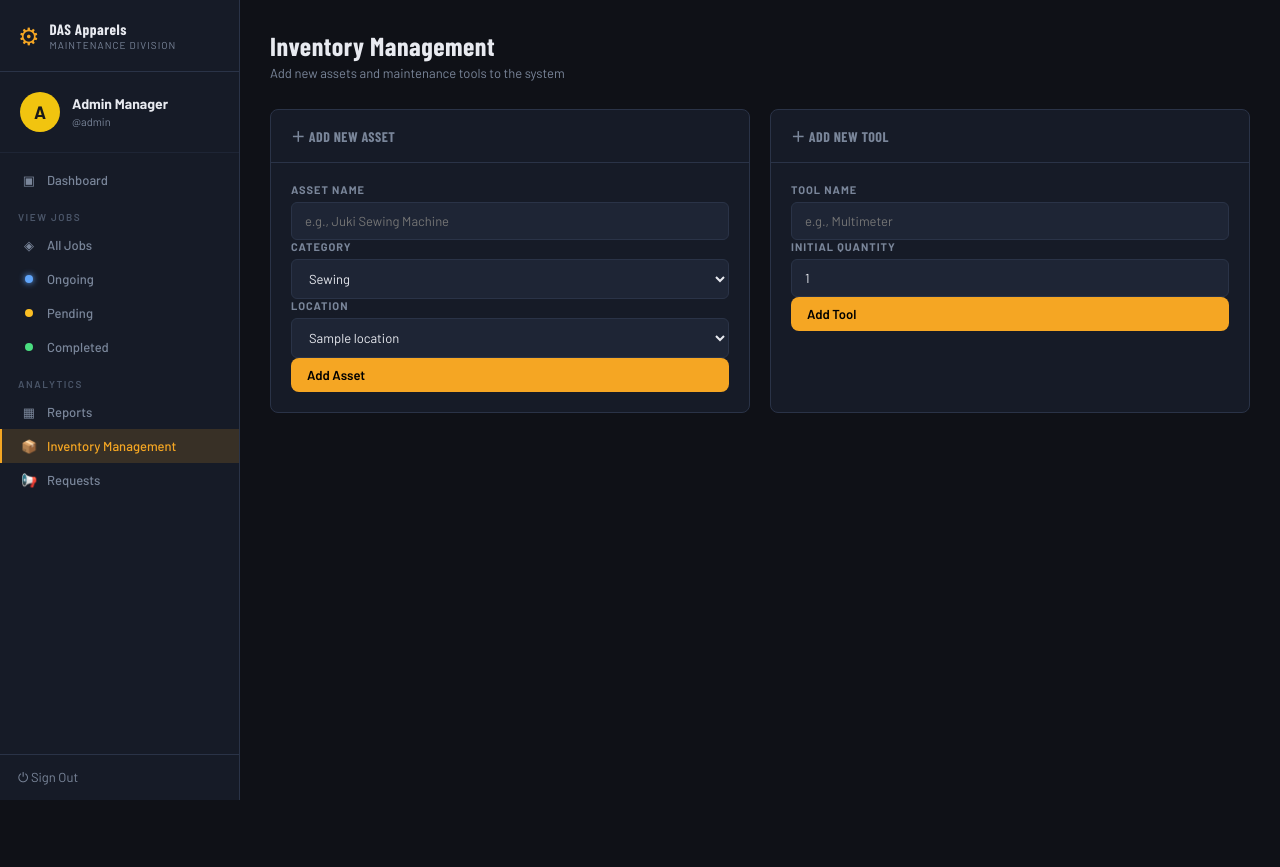
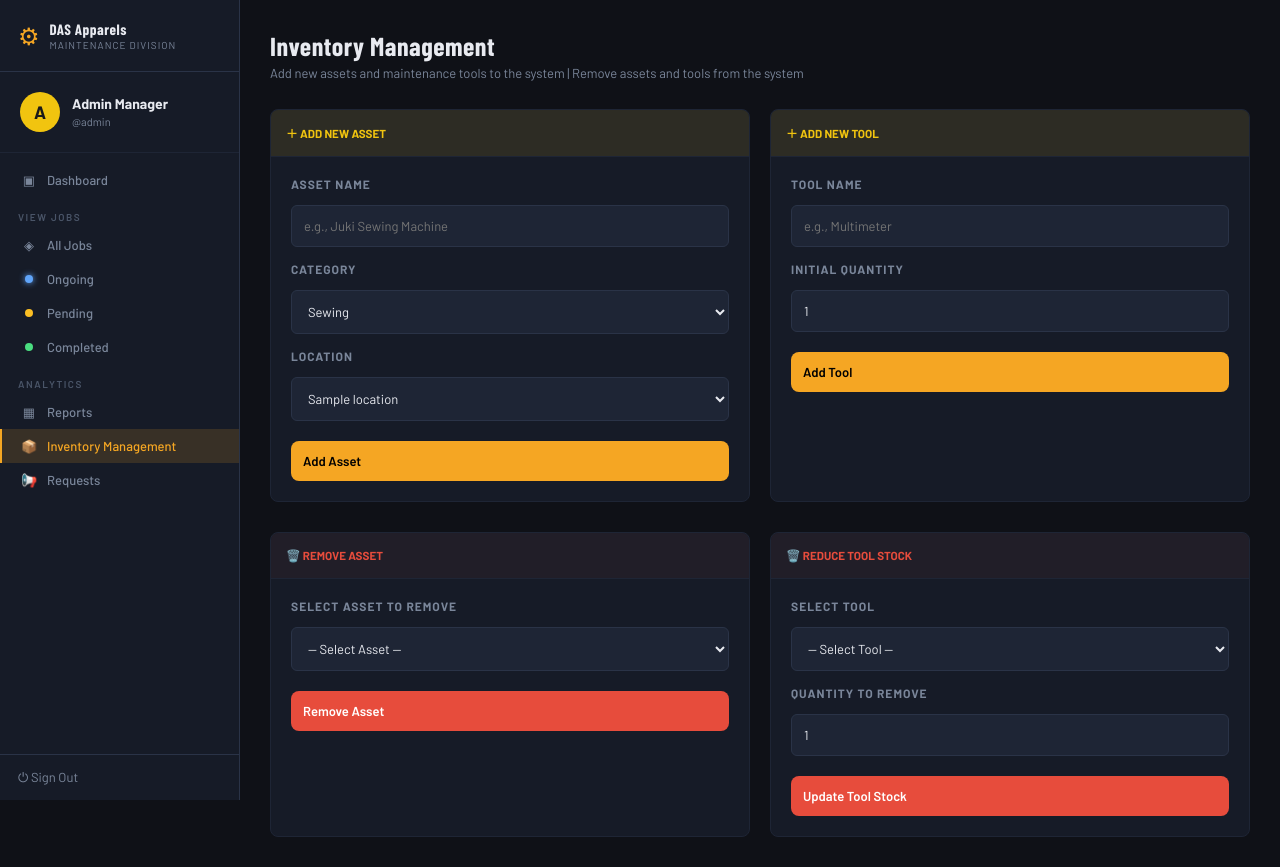
Before and after one commit to yohan-gamage/das-apperals, a Flask app: page /inventory in a window 1280 px wide. Before the commit the page ends 800 px from the top, so only its background shows below. Run offline with Flask 3, Linux system fonts and the light colour scheme; a user stored in the database is signed in; a database or web service that is not in the repository returns one stand-in record (values such as "Sample title"); data that the repository does not hold is empty; some libraries are stand-ins or nearby versions.

Commit message:
Update inventory.html

```diff
--- a/templates/inventory.html
+++ b/templates/inventory.html
@@ -3,53 +3,118 @@
 {% block content %}
 <div class="page-header">
     <h1>Inventory Management</h1>
-    <p>Add new assets and maintenance tools to the system</p>
+    <p>Add new assets and maintenance tools to the system | Remove assets and tools from the system</p>
 </div>
 
 <div class="reports-grid">
-    <div class="card">
-        <div class="card-header"><span class="card-title">＋ Add New Asset</span></div>
-        <div class="card-body">
+    <div class="card" style="padding: 0; overflow: hidden; border: 1px solid var(--bg3);">
+        <div style="padding: 15px; border-bottom: 1px solid var(--bg3); background: rgba(241, 196, 15, 0.1);">
+            <h5 style="margin: 0; color: #f1c40f; display: flex; align-items: center; gap: 10px;">
+                ＋ ADD NEW ASSET
+            </h5>
+        </div>
+        <div style="padding: 20px;">
             <form method="POST" action="{{ url_for('add_asset') }}">
                 <div class="form-group">
-                    <label>Asset Name</label>
-                    <input type="text" name="name" placeholder="e.g., Juki Sewing Machine" required>
+                    <label style="color: var(--text-muted); font-size: 12px; font-weight: 700; text-transform: uppercase;">Asset Name</label>
+                    <input type="text" name="name" placeholder="e.g., Juki Sewing Machine" required style="width: 100%; padding: 12px; margin-top: 8px;">
                 </div>
-                <div class="form-group">
-                    <label>Category</label>
-                    <select name="category" required>
+                <div class="form-group" style="margin-top: 15px;">
+                    <label style="color: var(--text-muted); font-size: 12px; font-weight: 700; text-transform: uppercase;">Category</label>
+                    <select name="category" required style="width: 100%; padding: 12px; margin-top: 8px;">
                         <option value="Sewing">Sewing</option>
                         <option value="Cutting">Cutting</option>
                         <option value="Electrical">Electrical</option>
                         <option value="Building">Building</option>
                     </select>
                 </div>
-                <div class="form-group">
-                    <label>Location</label>
-                    <select name="location_id" required>
+                <div class="form-group" style="margin-top: 15px;">
+                    <label style="color: var(--text-muted); font-size: 12px; font-weight: 700; text-transform: uppercase;">Location</label>
+                    <select name="location_id" required style="width: 100%; padding: 12px; margin-top: 8px;">
                         {% for loc in locations %}
                         <option value="{{ loc.locationID }}">{{ loc.locationName }}</option>
                         {% endfor %}
                     </select>
                 </div>
-                <button type="submit" class="btn btn-primary" style="width:100%;">Add Asset</button>
+                <button type="submit" class="btn btn-primary" style="width:100%; margin-top: 20px; padding: 12px; font-weight: 600;">Add Asset</button>
             </form>
         </div>
     </div>
 
-    <div class="card">
-        <div class="card-header"><span class="card-title">＋ Add New Tool</span></div>
-        <div class="card-body">
+    <div class="card" style="padding: 0; overflow: hidden; border: 1px solid var(--bg3);">
+        <div style="padding: 15px; border-bottom: 1px solid var(--bg3); background: rgba(241, 196, 15, 0.1);">
+            <h5 style="margin: 0; color: #f1c40f; display: flex; align-items: center; gap: 10px;">
+                ＋ ADD NEW TOOL
+            </h5>
+        </div>
+        <div style="padding: 20px;">
             <form method="POST" action="{{ url_for('add_tool') }}">
                 <div class="form-group">
-                    <label>Tool Name</label>
-                    <input type="text" name="tool_name" placeholder="e.g., Multimeter" required>
+                    <label style="color: var(--text-muted); font-size: 12px; font-weight: 700; text-transform: uppercase;">Tool Name</label>
+                    <input type="text" name="tool_name" placeholder="e.g., Multimeter" required style="width: 100%; padding: 12px; margin-top: 8px;">
                 </div>
+                <div class="form-group" style="margin-top: 15px;">
+                    <label style="color: var(--text-muted); font-size: 12px; font-weight: 700; text-transform: uppercase;">Initial Quantity</label>
+                    <input type="number" name="quantity" min="1" value="1" required style="width: 100%; padding: 12px; margin-top: 8px;">
+                </div>
+                <button type="submit" class="btn btn-primary" style="width:100%; margin-top: 20px; padding: 12px; font-weight: 600;">Add Tool</button>
+            </form>
+        </div>
+    </div>
+</div>
+
+<div style="display: grid; grid-template-columns: 1fr 1fr; gap: 20px; margin-top: 30px;">
+
+    <div class="card" style="padding: 0; overflow: hidden; border: 1px solid var(--bg3);">
+        <div style="padding: 15px; border-bottom: 1px solid var(--bg3); background: rgba(231, 76, 60, 0.05);">
+            <h5 style="margin: 0; color: #e74c3c; display: flex; align-items: center; gap: 10px;">
+                🗑️ REMOVE ASSET
+            </h5>
+        </div>
+        <div style="padding: 20px;">
+            <form action="{{ url_for('remove_asset_dropdown') }}" method="POST" onsubmit="return confirm('Permanently delete this asset?');">
                 <div class="form-group">
-                    <label>Initial Quantity</label>
-                    <input type="number" name="quantity" min="1" value="1" required>
+                    <label style="color: var(--text-muted); font-size: 12px; font-weight: 700; text-transform: uppercase;">Select Asset to Remove</label>
+                    <select name="asset_id" required style="width: 100%; padding: 12px; margin-top: 8px;">
+                        <option value="" disabled selected>— Select Asset —</option>
+                        {% for asset in assets %}
+                            <option value="{{ asset.assetID }}">#{{ "%04d" % asset.assetID }} - {{ asset.name }}</option>
+                        {% endfor %}
+                    </select>
                 </div>
-                <button type="submit" class="btn btn-primary" style="width:100%;">Add Tool</button>
+                <button type="submit" class="btn" style="background: #e74c3c; color: white; width: 100%; margin-top: 20px; padding: 12px; font-weight: 600;">
+                    Remove Asset
+                </button>
+            </form>
+        </div>
+    </div>
+
+    <div class="card" style="padding: 0; overflow: hidden; border: 1px solid var(--bg3);">
+        <div style="padding: 15px; border-bottom: 1px solid var(--bg3); background: rgba(231, 76, 60, 0.05);">
+            <h5 style="margin: 0; color: #e74c3c; display: flex; align-items: center; gap: 10px;">
+                🗑️ REDUCE TOOL STOCK
+            </h5>
+        </div>
+        <div style="padding: 20px;">
+            <form action="{{ url_for('remove_tool_dropdown') }}" method="POST">
+                <div class="form-group">
+                    <label style="color: var(--text-muted); font-size: 12px; font-weight: 700; text-transform: uppercase;">Select Tool</label>
+                    <select name="tool_id" required style="width: 100%; padding: 12px; margin-top: 8px;">
+                        <option value="" disabled selected>— Select Tool —</option>
+                        {% for tool in tools %}
+                            <option value="{{ tool.toolID }}">
+                                {{ tool.tool_name }} (Available: {{ tool.availableQuantity }})
+                            </option>
+                        {% endfor %}
+                    </select>
+                </div>
+                <div class="form-group" style="margin-top: 15px;">
+                    <label style="color: var(--text-muted); font-size: 12px; font-weight: 700; text-transform: uppercase;">Quantity to Remove</label>
+                    <input type="number" name="quantity" min="1" value="1" required style="width: 100%; padding: 12px; margin-top: 8px;">
+                </div>
+                <button type="submit" class="btn" style="background: #e74c3c; color: white; width: 100%; margin-top: 20px; padding: 12px; font-weight: 600;">
+                    Update Tool Stock
+                </button>
             </form>
         </div>
     </div>
```
